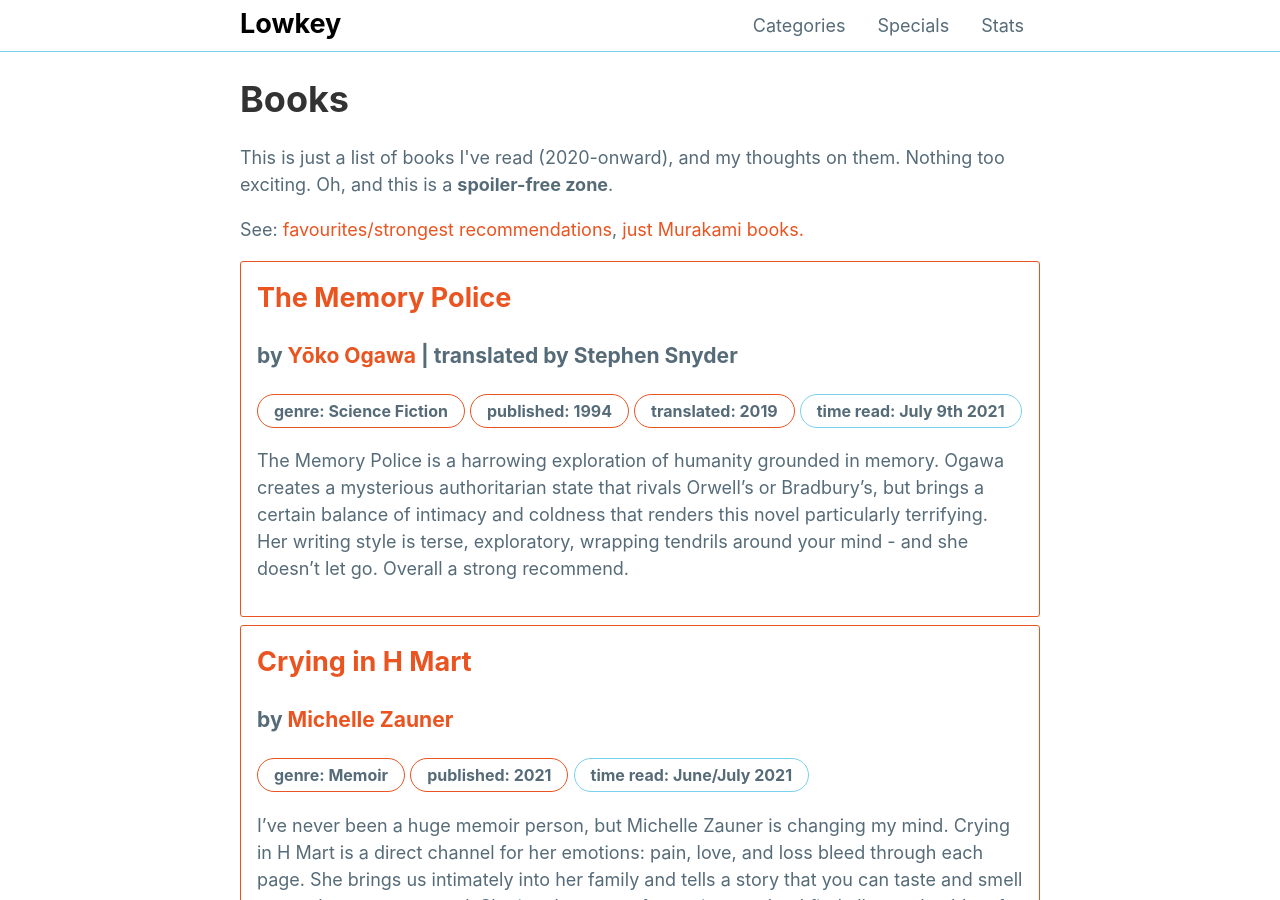
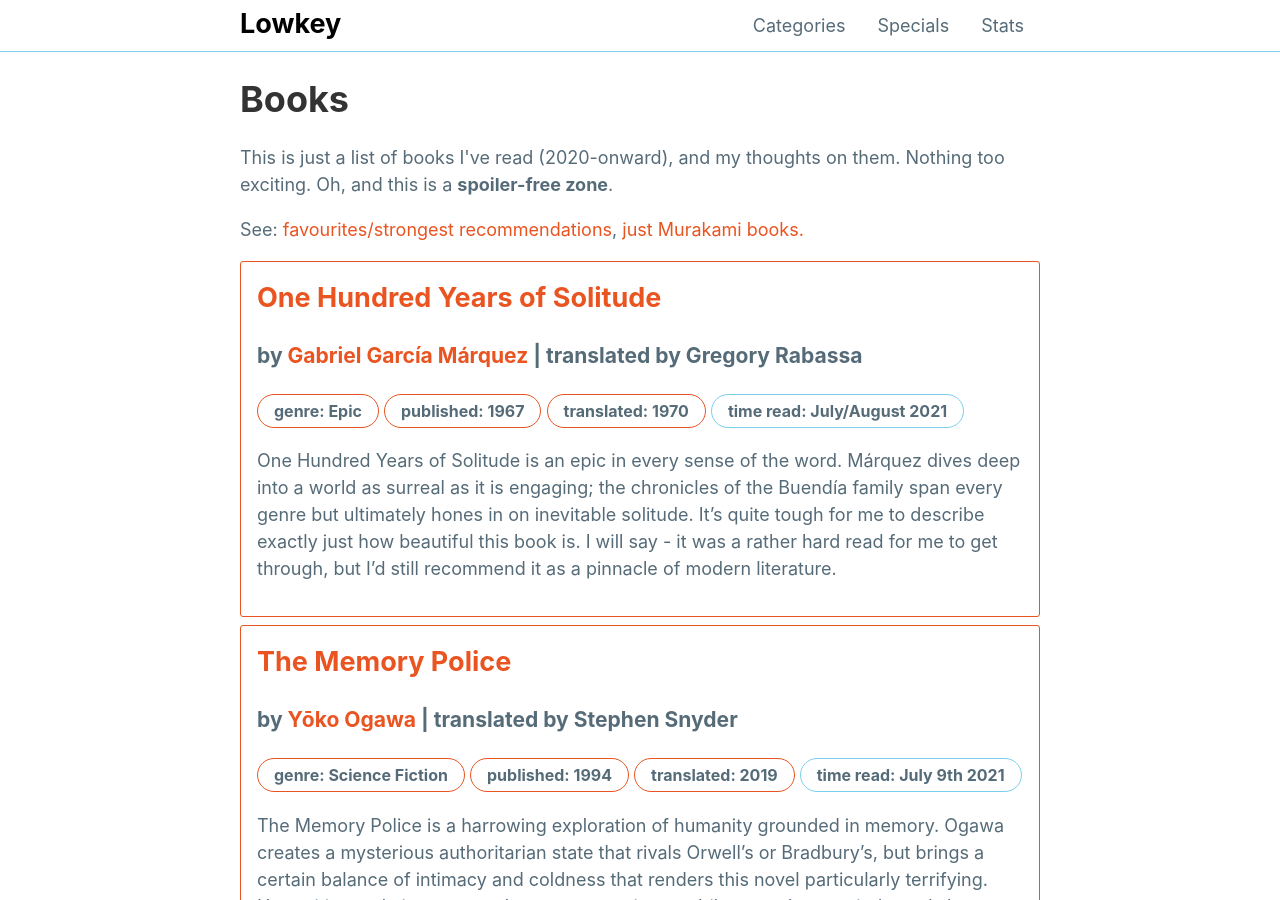
Before and after one commit to mattxwang/lowkey, a Jekyll site: the page built from stats/books.html, in a window 1280 px wide and 900 px high. Built offline with Jekyll 4.4.1, drawn with Linux system fonts in a browser that asks for light colours.

Commit message:
One Hundred Years of Solitude

```diff
--- a/_data/books.yml
+++ b/_data/books.yml
@@ -427,3 +427,13 @@ memorypolice:
   strong: true
   thoughts: >
     The Memory Police is a harrowing exploration of humanity grounded in memory. Ogawa creates a mysterious authoritarian state that rivals Orwell's or Bradbury's, but brings a certain balance of intimacy and coldness that renders this novel particularly terrifying. Her writing style is terse, exploratory, wrapping tendrils around your mind - and she doesn't let go. Overall a strong recommend.
+onehundredyearsofsolitude:
+  title: One Hundred Years of Solitude
+  author: Gabriel García Márquez
+  translator: Gregory Rabassa
+  genre: Epic
+  year_published: 1967
+  year_translated: 1970
+  time_read: July/August 2021
+  thoughts: >
+    One Hundred Years of Solitude is an epic in every sense of the word. Márquez dives deep into a world as surreal as it is engaging; the chronicles of the Buendía family span every genre but ultimately hones in on inevitable solitude. It's quite tough for me to describe exactly just how beautiful this book is. I will say - it was a rather hard read for me to get through, but I'd still recommend it as a pinnacle of modern literature.
```
